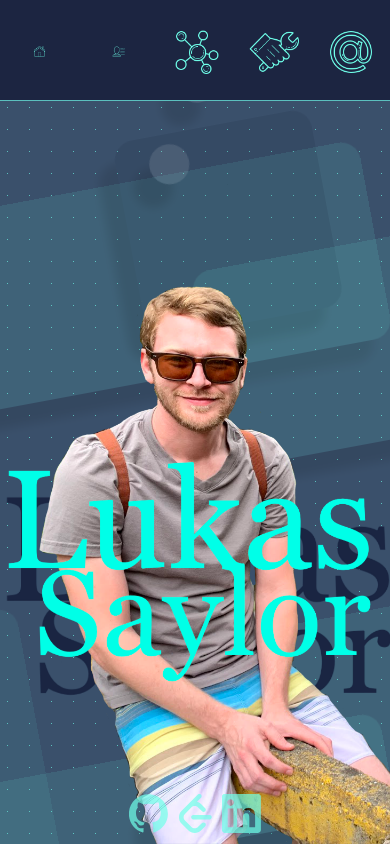
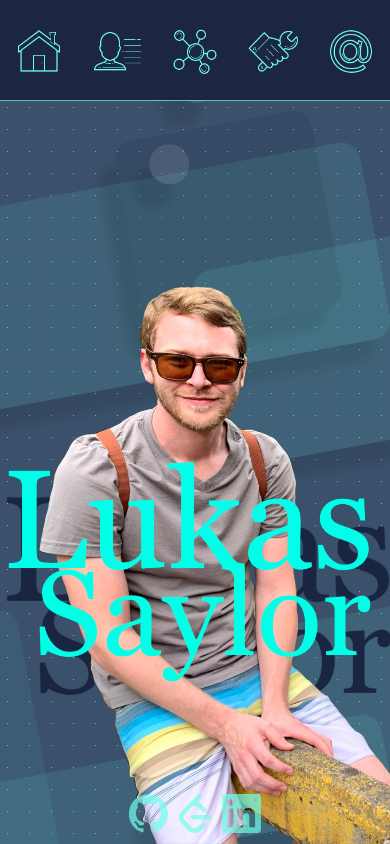
Before and after one commit to lukesaylor/DevPortfolioV2, a React (Create React App) app: page / in a window 390 px wide. Built offline with nearby package versions, Linux system fonts and the light colour scheme.

Commit message:
mobile nav responsive

```diff
--- a/src/components/Home/Home.css
+++ b/src/components/Home/Home.css
@@ -27,7 +27,7 @@
     display: none;
 }
 
-@media (max-width: 750px) {
+@media (max-width: 900px) {
     .HomeContainer {
         width: 100%;
         padding-left: 0;
@@ -43,5 +43,6 @@
         position: fixed;
         bottom: 0;
         width: 100vw;
+
     }
 }
--- a/src/components/Navigation/Navbutton.css
+++ b/src/components/Navigation/Navbutton.css
@@ -50,8 +50,8 @@ animation: grow 3s forwards;
 
 @media (max-width: 900px)  {
     .Navbutton {
-        width: 25%;
-        height: inherit;
+        width: 100%;
+
         padding-top: 20px;
         margin: auto;
     }
--- a/src/components/Navigation/Navigation.css
+++ b/src/components/Navigation/Navigation.css
@@ -51,6 +51,7 @@
     display: flex;
     flex-direction: column;
     align-items: center;
+    align-content: space-between;
     transform: translateX(-500px);
     animation: navslidein 3s forwards;
 
@@ -87,11 +88,12 @@
     .Navigation {
         position: fixed;
         top: 0;
-        left: 0;
+
         background-color: #1C2541;
         width: 100%;
         height: 100px;
         display: flex;
+        justify-content: center;
         flex-direction: row;
         border-bottom: thin solid #5BC0BE;
         border-radius: 0px;
--- a/src/components/Navigation/Navigation.js
+++ b/src/components/Navigation/Navigation.js
@@ -24,11 +24,16 @@ const Navigation = () => (
             </Link>
             <Link to="/About">
                 <Navbutton image={aboutmeicon} alt="About" title="About"/>
-             </Link>
-             <Navbutton image={skillsicon} alt="Skills" title="Skills"/>
-             <Navbutton image={projectsicon} alt="Projects" title="Projects"/>
-             <Navbutton image={contacticon} alt="Contact" title="Contact"/>
-
+            </Link>
+            <Link to="/Skills">
+                <Navbutton image={skillsicon} alt="Skills" title="Skills"/>
+            </Link>
+            <Link to="/Projects">
+                <Navbutton image={projectsicon} alt="Projects" title="Projects"/>
+            </Link>
+            <Link to="/Contact">
+                <Navbutton image={contacticon} alt="Contact" title="Contact"/>
+            </Link>
          </navbuttons>
 
          <sociallinks className="Sociallinks">
```
